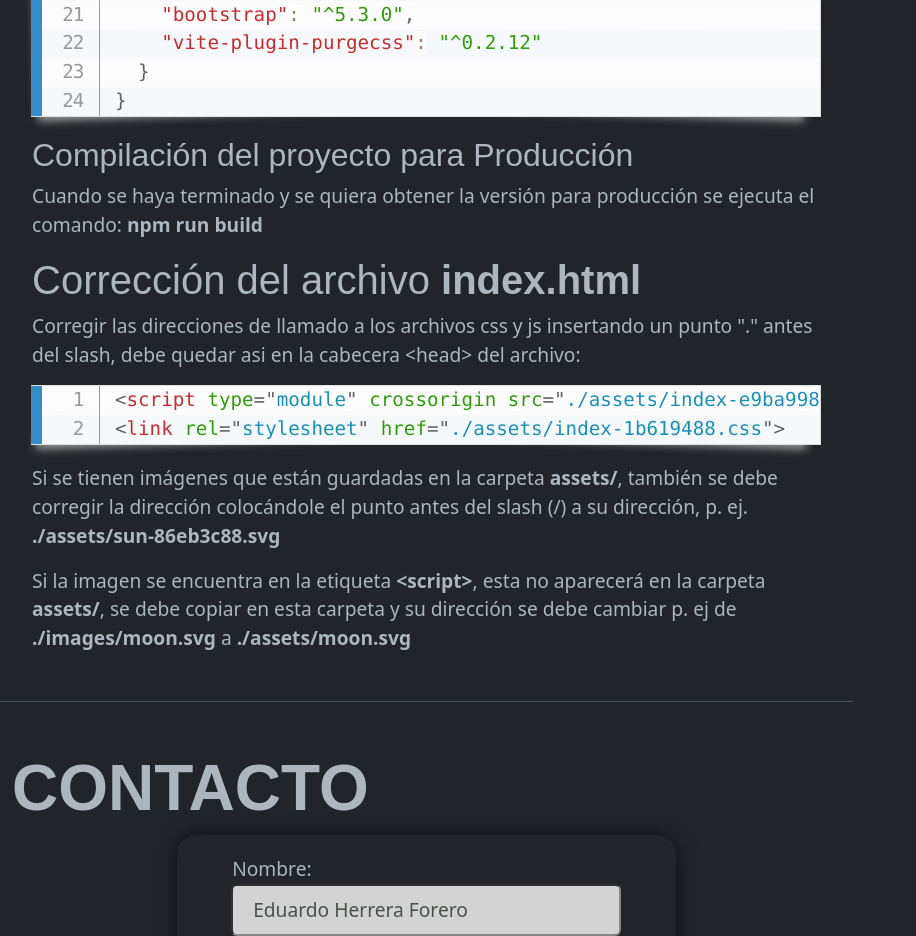
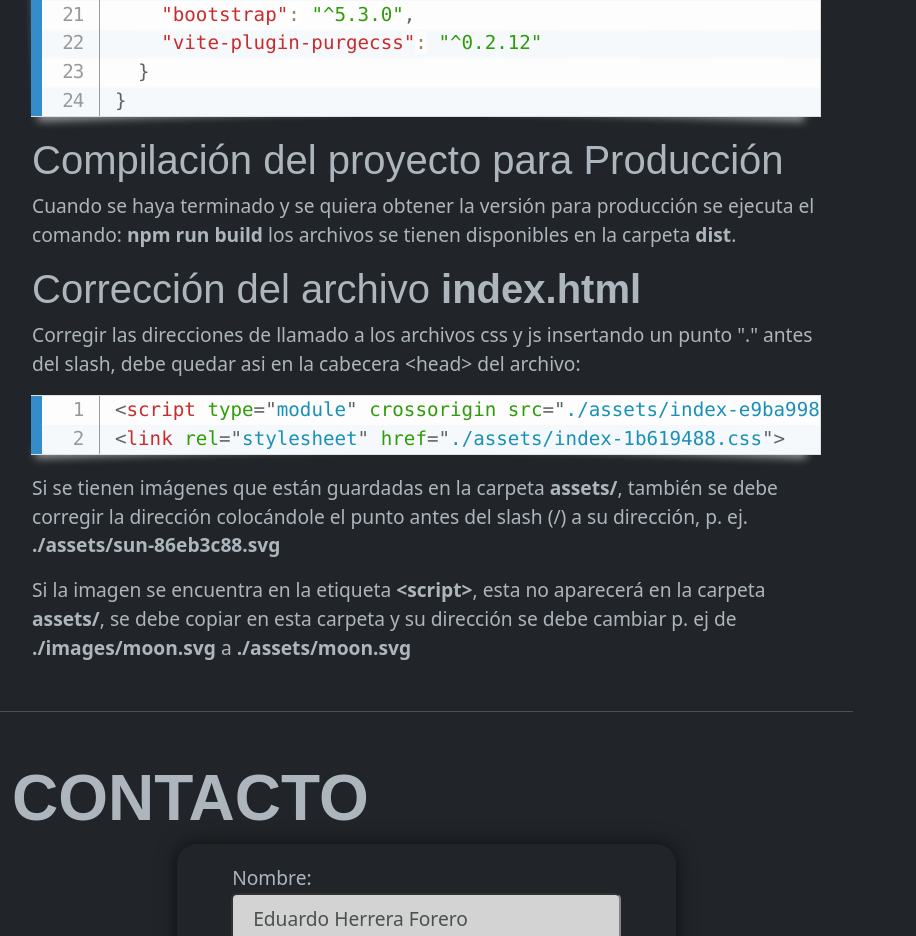
Before and after one commit to eduardoherreraf/eduardoherreraf.github.io, a plain HTML site: page index.html in a window 1280 px wide. Shown: the part 9489-10425 px from the top of the page, without its empty margins (0-916 px from the left). Drawn offline with Linux system fonts and the light colour scheme; a web font is replaced by a local one.

Commit message:
Update index.html
add "los archivos se tienen disponibles en la carpeta <b>dist</b>."

```diff
--- a/index.html
+++ b/index.html
@@ -782,10 +782,10 @@
                           }
                         }
                     </code></pre>
-                    <h5>Compilación del proyecto para Producción</h5>
+                    <h4>Compilación del proyecto para Producción</h4>
                     <p>
                       Cuando se haya terminado y se quiera obtener la versión para producción se ejecuta el
-                      comando: <b>npm run build</b>
+                      comando: <b>npm run build</b> los archivos se tienen disponibles en la carpeta <b>dist</b>.
                     </p>
                     <h4>Corrección del archivo <b>index.html</b></h4>
                     <p>
```
